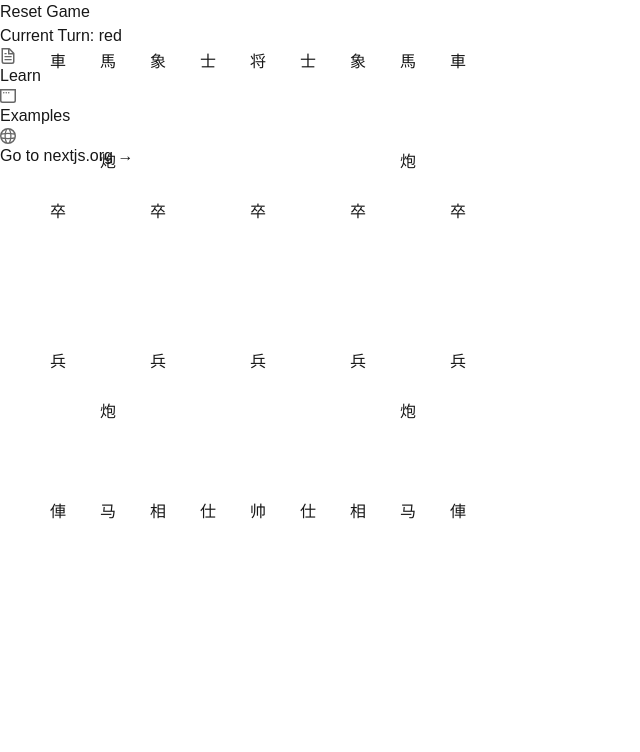
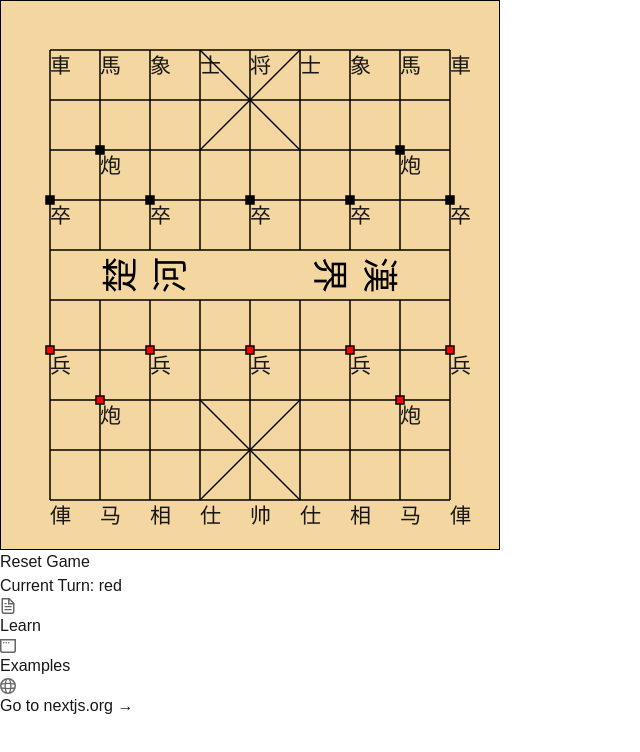
Before and after one commit to xianminx/ai-chinese-chess, a Next.js app: page / in a window 1280 px wide. Shown: the top 752 px of the page, without its empty margins (0-640 px from the left). Built offline with nearby package versions, Linux system fonts and the light colour scheme.

Commit message:
feat: add chess.js and openai dependencies

```diff
--- a/package.json
+++ b/package.json
@@ -14,15 +14,15 @@
     "@hookform/resolvers": "^3.10.0",
     "@mui/material": "^5.15.6",
     "axios": "^1.7.9",
+    "chess.js": "^1.0.0-beta.8",
     "clsx": "^2.1.1",
     "next": "15.1.3",
+    "openai": "^4.0.0",
     "react": "^19.0.0",
     "react-dom": "^19.0.0",
     "react-hook-form": "^7.54.2",
     "tailwind-merge": "^2.6.0",
-    "zod": "^3.24.1",
-    "openai": "^4.0.0",
-    "chess.js": "^1.0.0"
+    "zod": "^3.24.1"
   },
   "devDependencies": {
     "@eslint/eslintrc": "^3",
--- a/src/components/Cell.tsx
+++ b/src/components/Cell.tsx
@@ -1,5 +1,5 @@
-import { Piece } from '../types/GameTypes';
-import { useEffect, useRef } from 'react';
+import { Piece } from "../types/GameTypes";
+import { useEffect, useRef } from "react";
 
 interface CellProps {
     piece: Piece;
@@ -12,43 +12,46 @@ export default function Cell({ piece, isSelected, onClick, style }: CellProps) {
     const audioRef = useRef<HTMLAudioElement | null>(null);
 
     useEffect(() => {
-    // Create audio element
-    audioRef.current = new Audio('/audio/click.wav');
+        audioRef.current = new Audio("/audio/click.wav");
     }, []);
 
     const handleClick = () => {
-    // Play sound and trigger the onClick handler
         if (audioRef.current) {
-      audioRef.current.currentTime = 0; // Reset audio to start
+            audioRef.current.currentTime = 0;
             audioRef.current.play();
         }
         onClick();
     };
 
+    const fontSize = style?.width
+        ? `${parseInt(style.width as string) * 0.6}px`
+        : "inherit";
+
     return (
         <div
             className={`
         absolute -translate-x-1/2 -translate-y-1/2
-        w-9 h-9
         rounded-full
         flex items-center justify-center
         cursor-pointer
         transition-all duration-200
         bg-gray-100
-        ${isSelected ? 'ring-4 ring-yellow-400 bg-yellow-200' : ''}
+        ${isSelected ? "ring-[15%] ring-yellow-400 bg-yellow-200" : ""}
         hover:brightness-95
       `}
             style={style}
             onClick={handleClick}
         >
-      {piece && (
-        <span className={`
-          text-2xl
-          ${piece.color === 'red' ? 'text-red-600' : 'text-black'}
-        `}>
+            <span
+                className={`
+          w-full h-full flex items-center justify-center
+          text-[60%] leading-none
+          ${piece.color === "red" ? "text-red-600" : "text-black"}
+        `}
+                style={{ fontSize: fontSize }}
+            >
                 {piece.type}
             </span>
-      )}
         </div>
     );
 }
--- a/src/components/Chessboard.tsx
+++ b/src/components/Chessboard.tsx
@@ -2,6 +2,7 @@
 import { Piece, Position, GameState } from "../types/GameTypes";
 import BoardGrid from "../../public/board.svg";
 import Cell from "./Cell";
+import { useEffect, useState } from "react";
 
 interface ChessboardProps {
     gameState: GameState;
@@ -9,15 +10,26 @@ interface ChessboardProps {
     onPieceMove: (from: Position, to: Position) => void;
 }
 
-const BOARD_WIDTH = 500;
-const BOARD_HEIGHT = 550;
-
 export default function Chessboard({
     gameState,
     onPieceSelect,
     onPieceMove,
 }: ChessboardProps) {
     const { pieces, selectedPiece } = gameState;
+    const [boardSize, setBoardSize] = useState({ width: 0, height: 0 });
+
+    useEffect(() => {
+        const updateBoardSize = () => {
+            const vw = Math.min(window.innerWidth, 800);
+            const width = Math.min(vw * 0.9, 500);
+            const height = width * 1.1;
+            setBoardSize({ width, height });
+        };
+
+        updateBoardSize();
+        window.addEventListener('resize', updateBoardSize);
+        return () => window.removeEventListener('resize', updateBoardSize);
+    }, []);
 
     const handleCellClick = (position: Position) => {
         const pieceAtPosition = pieces.find(
@@ -50,20 +62,25 @@ export default function Chessboard({
 
     const getPixelPosition = (position: Position) => {
         return {
-            left: `${((position.x + 1) / 10) * BOARD_WIDTH}px`,
-            top: `${((position.y + 1) / 11) * BOARD_HEIGHT}px`,
+            left: `${((position.x + 1) / 10) * boardSize.width}px`,
+            top: `${((position.y + 1) / 11) * boardSize.height}px`,
         };
     };
 
+
     return (
+        <div className="w-full flex justify-center items-center">
             <div
-            className={`max-w-[800px] mx-auto absolute inset-0  bg-no-repeat bg-contain bg-center w-[${BOARD_WIDTH}px] h-[${BOARD_HEIGHT}px]`}
+                className="relative bg-no-repeat bg-contain bg-center"
                 style={{
                     backgroundImage: `url(${BoardGrid.src})`,
+                    width: `${boardSize.width}px`,
+                    height: `${boardSize.height}px`,
                 }}
             >
                 {pieces.map((piece) => {
                     const { left, top } = getPixelPosition(piece.position);
+                    const cellSize = boardSize.width / 14;
                     return (
                         <Cell
                             key={`${piece.type}-${piece.color}-${piece.position.x}-${piece.position.y}`}
@@ -72,6 +89,8 @@ export default function Chessboard({
                                 position: "absolute",
                                 left: left,
                                 top: top,
+                                width: `${cellSize}px`,
+                                height: `${cellSize}px`,
                             }}
                             isSelected={Boolean(
                                 selectedPiece &&
@@ -83,5 +102,6 @@ export default function Chessboard({
                     );
                 })}
             </div>
+        </div>
     );
 }
--- a/src/components/Game.tsx
+++ b/src/components/Game.tsx
@@ -7,7 +7,7 @@ export default function Game() {
     const { gameState, selectPiece, movePiece, resetGame } = useGameState();
 
     return (
-        <div className="min-h-screen w-full flex items-center justify-center bg-gray-100 p-4">
+        <div className="w-full flex items-center justify-center bg-gray-100 p-4">
             <div className="w-full max-w-2xl flex flex-col items-center gap-4">
                 <div className="w-full aspect-square">
                     <Chessboard
```
Also changed, not shown: 1 other file (tests, documents, lock files or other folders). Lines whose indentation alone changed are shown as unchanged.
